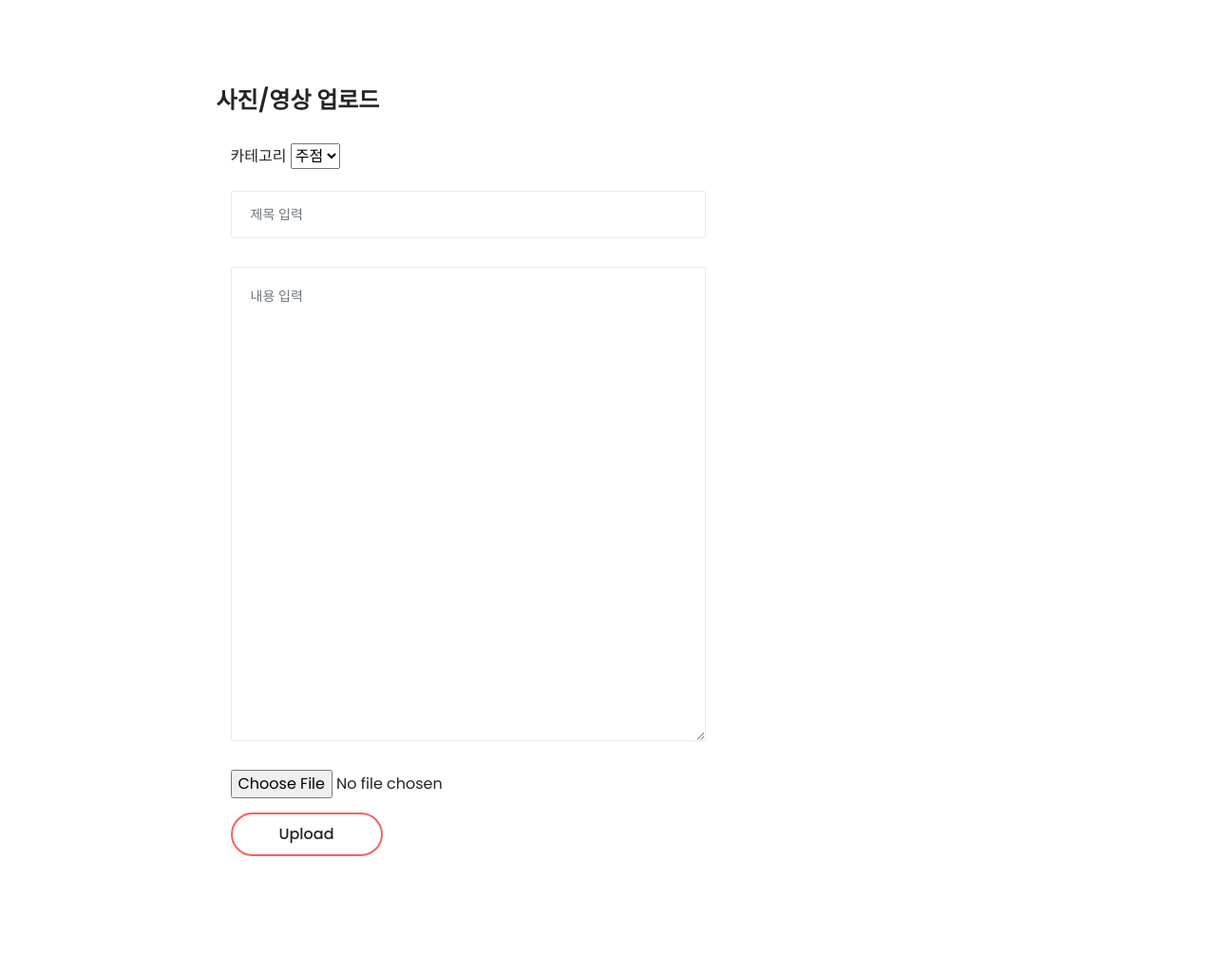
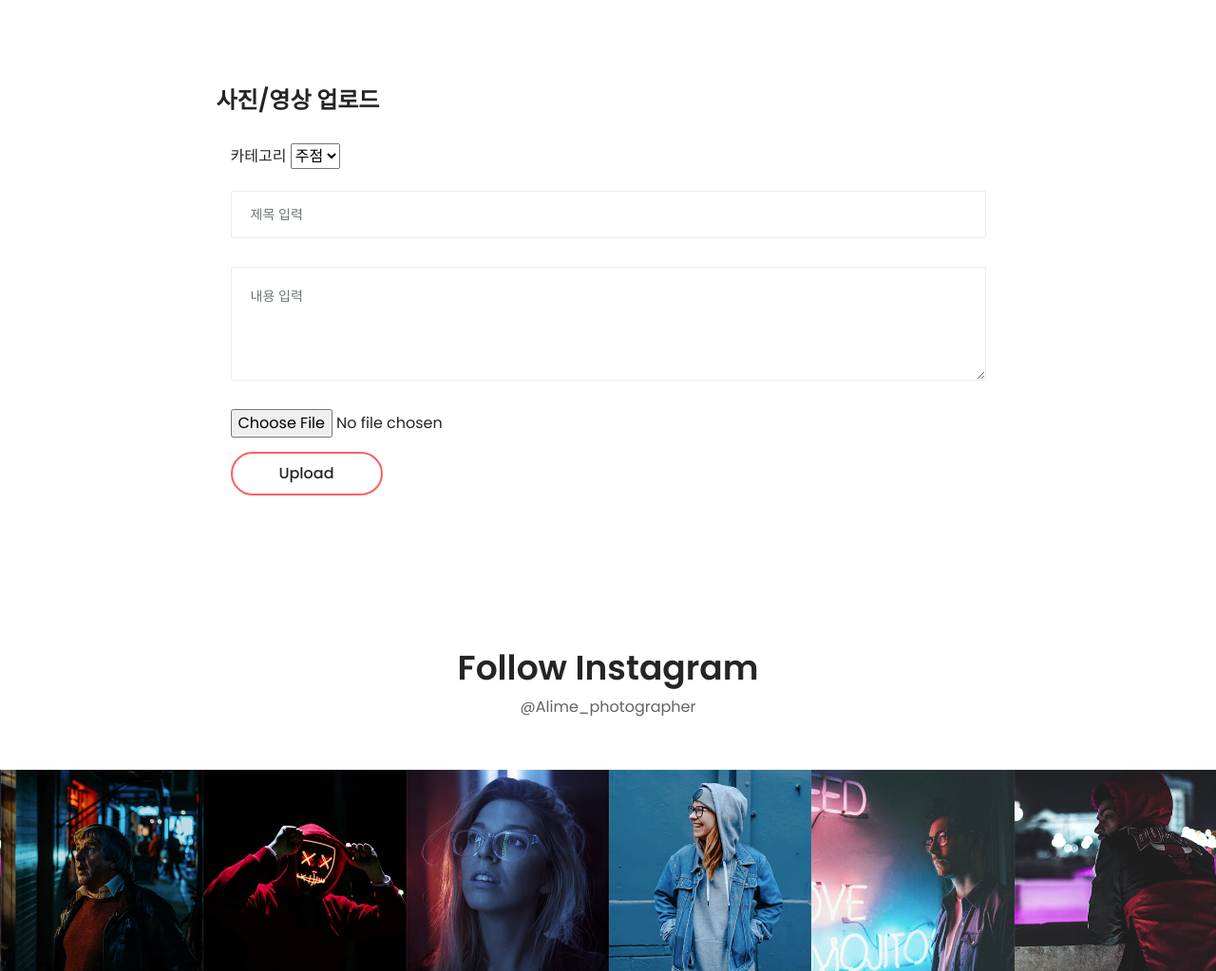
Before and after one commit to JuYeong0413/2020-dgu-fest, a Django app: page /posts/new/ in a window 1280 px wide. Shown: the part 70-1093 px from the top of the page at 95% size. Run offline with Django 3.2, Linux system fonts and the light colour scheme; some libraries are stand-ins or nearby versions; some web fonts are replaced.

Commit message:
업로드 폼 css삭제

```diff
--- a/posts/templates/posts/new.html
+++ b/posts/templates/posts/new.html
@@ -145,10 +145,10 @@
                                 </div>
                             </div>
                                 <div class="col-12">
-                                    <input type="text" class="form-control mb-30" name="title" style="width : 500px;" placeholder="제목 입력">
+                                    <input type="text" class="form-control mb-30" name="title" placeholder="제목 입력">
                                 </div>
                                 <div class="col-12">
-                                    <textarea class="form-control mb-30" name="content" style="height: 500px; width: 500px;" placeholder="내용 입력"></textarea>
+                                    <textarea class="form-control mb-30" name="content" placeholder="내용 입력"></textarea>
                                 </div>
                                 <div class="col-12">
                                     <input type="file" name="mediafile" accept="image/*, video/*">
```
